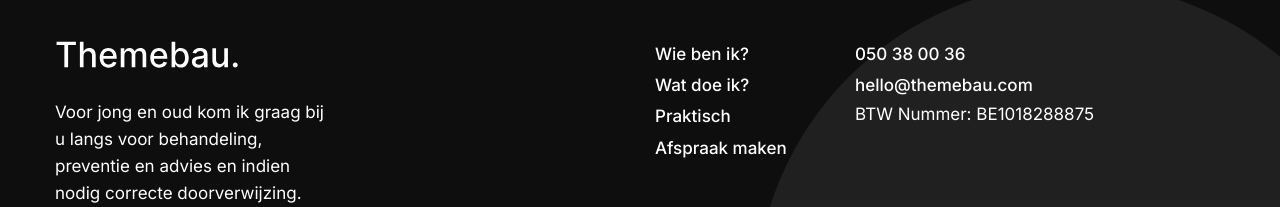
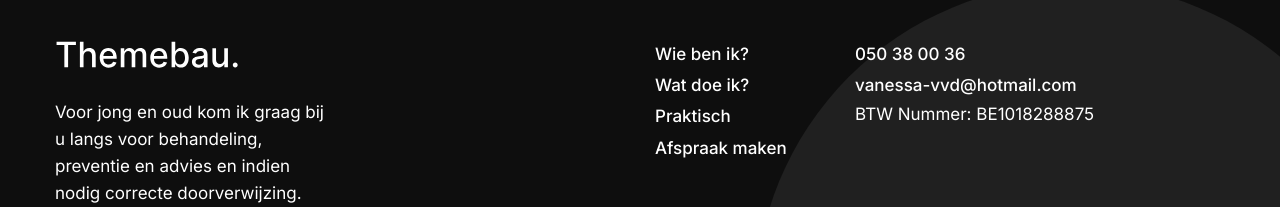
Before and after one commit to SDeVuyst/piedssoigne, a React (Create React App) app: page /creative-agency in a window 1280 px wide. Shown: the part 889-1096 px from the top of the page. Built offline with nearby package versions, Linux system fonts and the light colour scheme.

Commit message:
updated footer

```diff
--- a/src/Layouts/CommonLayouts/Footer.js
+++ b/src/Layouts/CommonLayouts/Footer.js
@@ -66,10 +66,10 @@
                     </li>
                     <li className="nav-item">
                       <NavLink
-                        to="mailto:hello@themebau.com?subject=Test%20Address%20Email"
+                        to="mailto:vanessa-vvd@hotmail.com"
                         className="nav-link"
                       >
-                        hello@themebau.com
+                        vanessa-vvd@hotmail.com
                       </NavLink>
                     </li>
                     <li className="nav-item">
@@ -148,7 +148,7 @@
             </Col>
             <Col className="col-auto">
               <div className="footer-copyright">
-                © 2024 | Gemaakt door <Link to="https://github.com/SDeVuyst" className="footer-copyright">SDeVuyst</Link>.
+                © {new Date().getFullYear()} | Gemaakt door <Link to="https://github.com/SDeVuyst" className="footer-copyright">SDeVuyst</Link>.
               </div>
             </Col>
           </Row>
```
